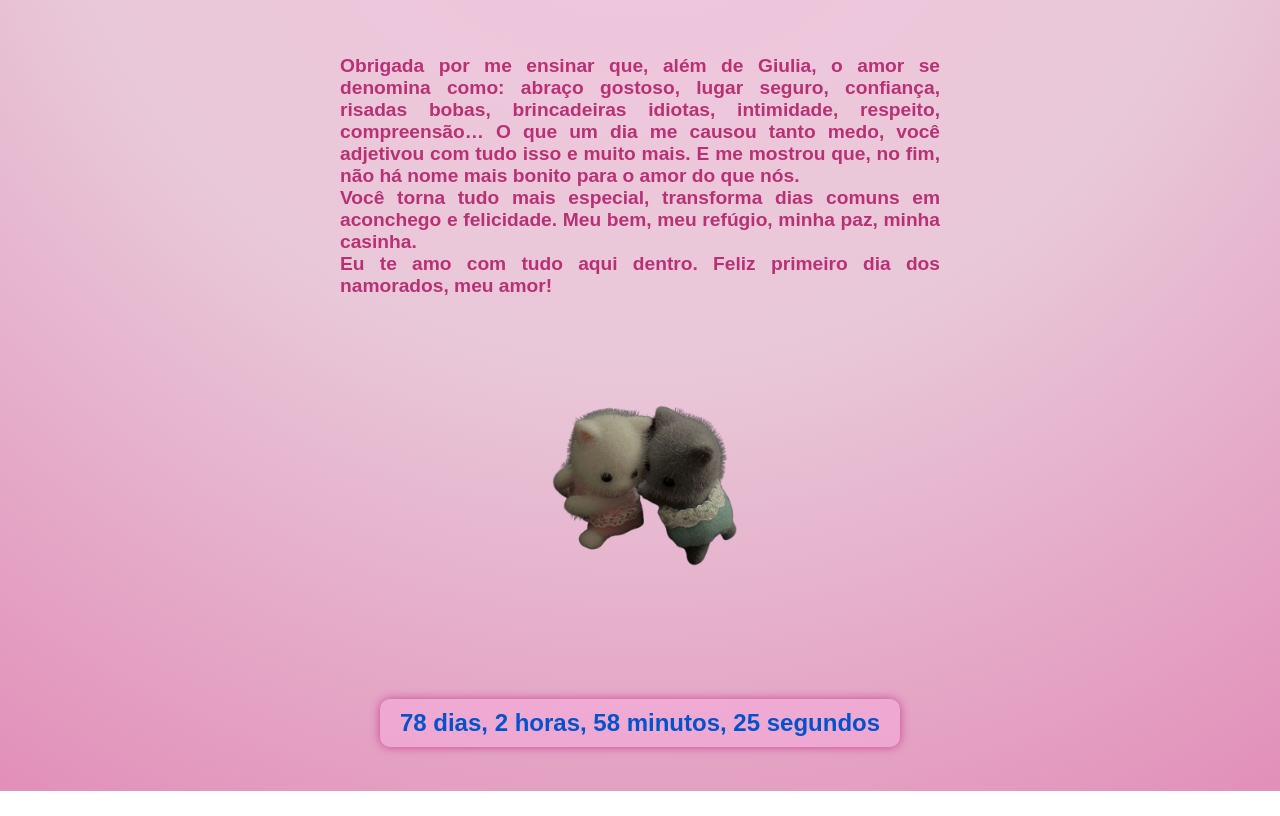
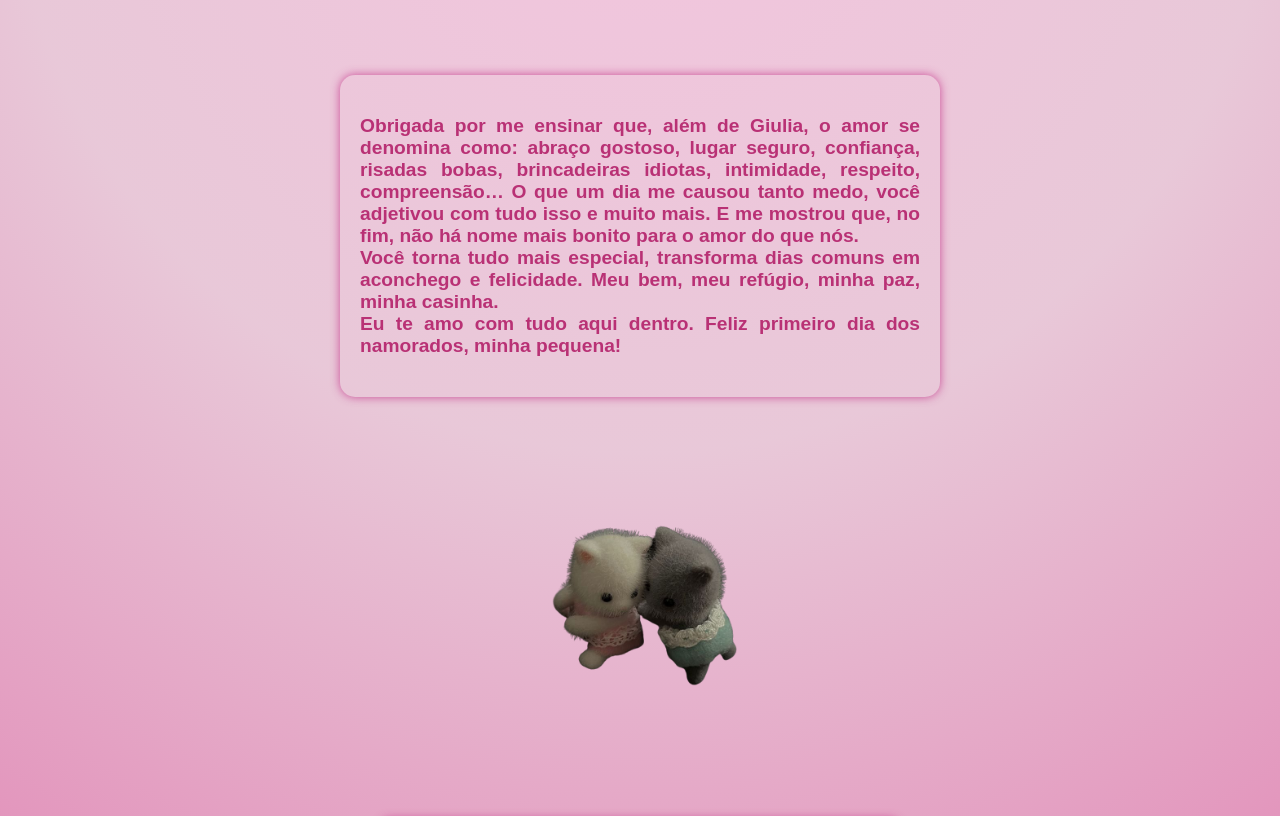
Before and after one commit to mrscaredycat/lilia, a plain HTML site: page index.html in a window 1280 px wide. Shown: the part 1271-2087 px from the top of the page. Before the commit the page ends 2062 px from the top, so only its background shows below. Drawn offline with Linux system fonts and the light colour scheme.

Commit message:
Terceira alteracao, agora com a div love-message

```diff
--- a/index.html
+++ b/index.html
@@ -202,6 +202,22 @@
             margin-top: 20px;
             /* Espaço acima */
         }
+
+        .love-message {
+
+            /* Degradê suave e romântico */
+            padding: 20px;
+            /* Adiciona espaço interno */
+            border-radius: 15px;
+            /* Deixa o bloco arredondado */
+             box-shadow: 0px 0px 10px rgba(196, 52, 138, 0.842);
+            /* Adiciona um efeito de profundidade */
+            text-align: center;
+            max-width: 600px;
+            /* Limita o tamanho do bloco */
+            margin: 40px auto;
+            /* Centraliza na página */
+        }
     </style>
 </head>
 
@@ -273,7 +289,7 @@
 
 
     <br>
-    <div>
+    <div class="love-message">
         <h2>
             Obrigada por me ensinar que, além de Giulia, o amor se denomina como: abraço gostoso,
             lugar seguro, confiança, risadas bobas, brincadeiras idiotas, intimidade, respeito, compreensão… O que um
@@ -285,7 +301,7 @@
             paz,
             minha casinha.
             <br>
-            Eu te amo com tudo aqui dentro. Feliz primeiro dia dos namorados, meu amor!
+            Eu te amo com tudo aqui dentro. Feliz primeiro dia dos namorados, minha pequena!
 
         </h2>
     </div>
```
